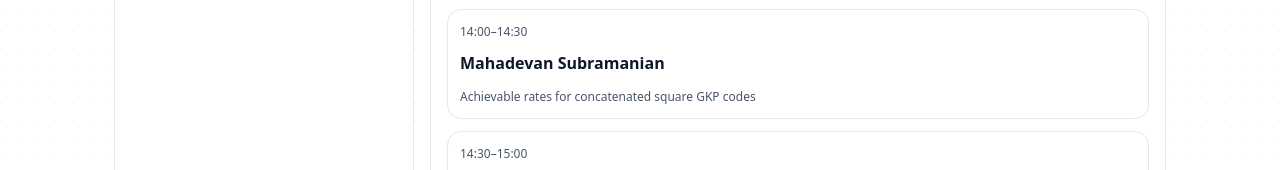
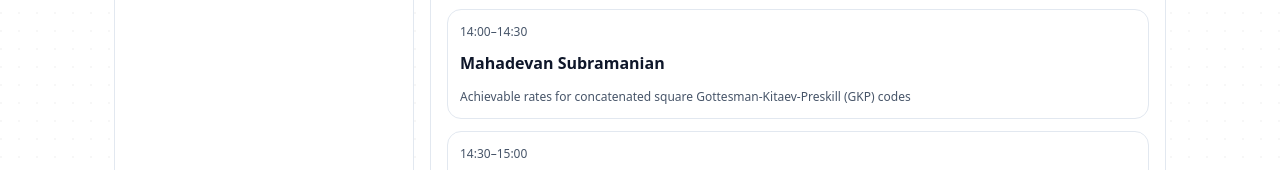
Before and after one commit to quantum-programming/ucutquantum2025, a plain HTML site: page program.html in a window 1280 px wide. Shown: the part 1392-1562 px from the top of the page. Drawn offline with Linux system fonts and the light colour scheme.

Commit message:
Update title description in program.html

```diff
--- a/program.html
+++ b/program.html
@@ -113,7 +113,7 @@
             <summary>
               <div class="time">14:00–14:30</div>
               <div class="title">Mahadevan Subramanian</div>
-              <div class="small">Achievable rates for concatenated square GKP codes</div>
+              <div class="small">Achievable rates for concatenated square Gottesman-Kitaev-Preskill (GKP) codes</div>
             </summary>
             <div class="abstract">
               The Gottesman-Kitaev-Preskill (GKP) codes are known to achieve optimal rates under displacement noise and pure loss channels, which establishes theoretical foundations for its optimality. However, such optimal rates are only known to be achieved at a discrete set of noise strength with the current self-dual symplectic lattice construction. In this work, we develop a new coding strategy using concatenated continuous variable - discrete variable encodings to go beyond past results and establish GKP's optimal rate over all noise strengths. In particular, for displacement noise, the rate is obtained through a constructive approach by concatenating GKP codes with a quantum polar code and analog decoding. For pure loss channel, we prove the existence of capacity-achieving GKP codes through a random coding approach. These results highlight the capability of concatenation-based GKP codes and provides new methods for constructing good GKP lattices.
```
